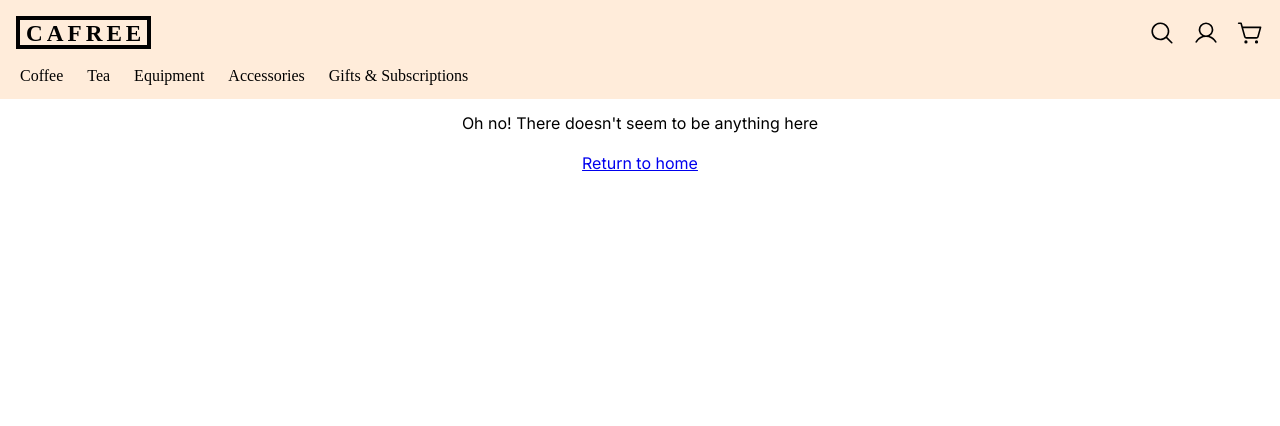
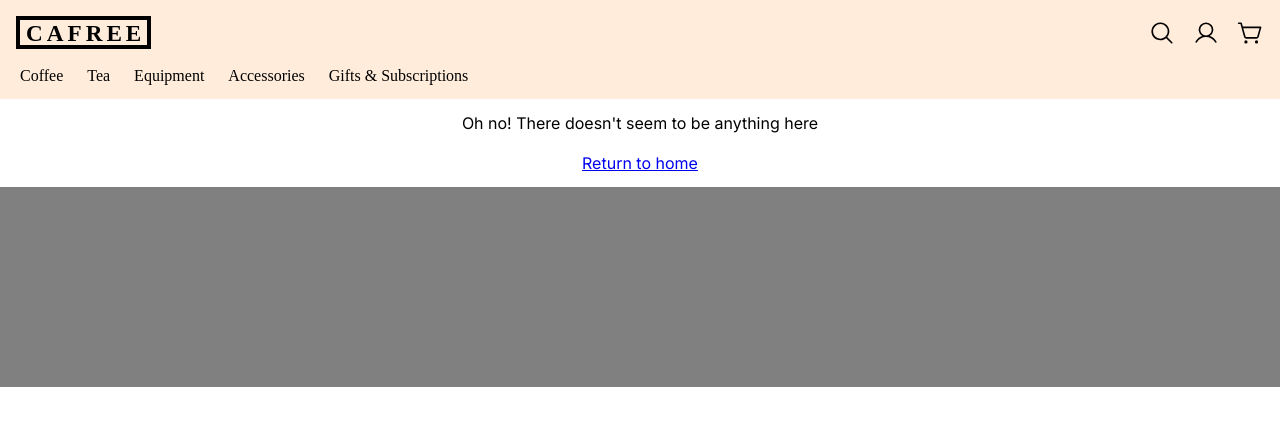
Before and after one commit to njcushing/online-shop, a React (Vite) app in the folder packages/frontend/: page /p/1 in a window 1280 px wide. Shown: the top 426 px of the page. Built offline with nearby package versions, Linux system fonts and the light colour scheme; a web font is replaced by a local one.

Commit message:
Render Footer component in root Page component

```diff
--- a/packages/frontend/src/pages/Root/index.tsx
+++ b/packages/frontend/src/pages/Root/index.tsx
@@ -1,5 +1,6 @@
 import { Outlet } from "react-router-dom";
 import { Header } from "@/features/Header";
+import { Footer } from "@/features/Footer";
 import { Home } from "../Home";
 import { Category } from "../Category";
 import { Product } from "../Product";
@@ -29,6 +30,7 @@ export function Root() {
         <div className={styles["page"]}>
             <Header />
             <Outlet />
+            <Footer />
         </div>
     );
 }
```
